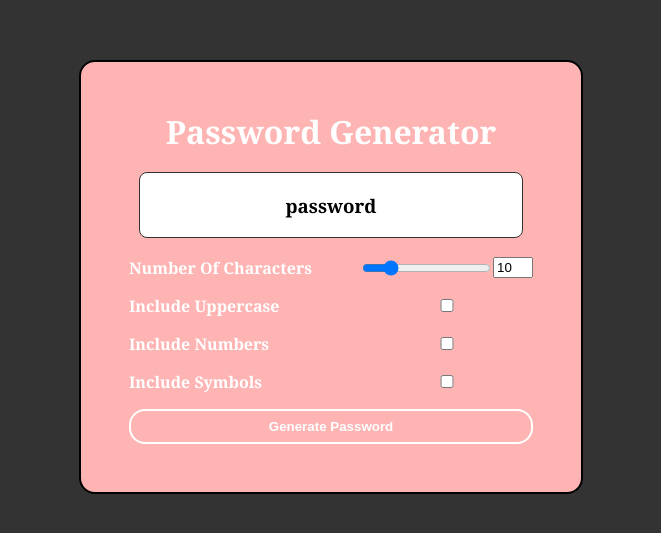
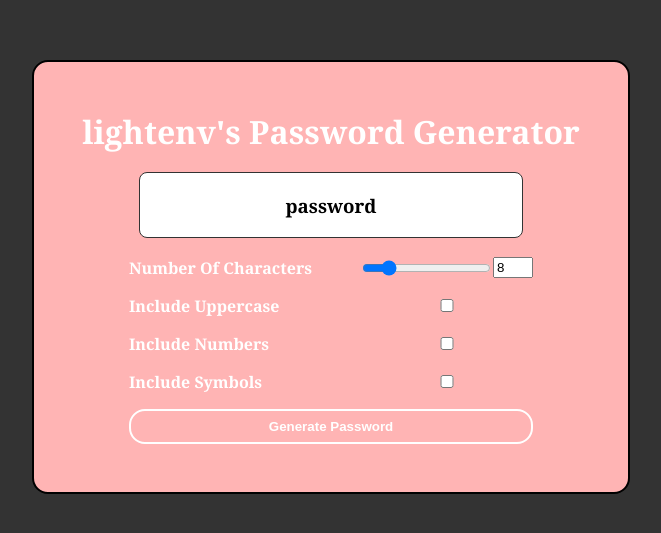
Before and after one commit to lightenv/lightenvpasswordgenerator, a plain HTML site: page index.html in a window 1280 px wide. Shown: the part 123-656 px from the top of the page, without its empty margins (309-970 px from the left). Drawn offline with Linux system fonts and the light colour scheme.

Commit message:
Update index.html

```diff
--- a/index.html
+++ b/index.html
@@ -6,17 +6,17 @@
   <meta http-equiv="X-UA-Compatible" content="ie=edge">
   <script src="script.js" defer></script>
   <link rel="stylesheet" href="styles.css">
-  <title>Password Generator</title>
+  <title>lightenv's Password Generator</title>
 </head>
 <body>
   <div class="container">
-    <h1 class="title">Password Generator</h1>
+    <h1 class="title">lightenv's Password Generator</h1>
     <h3 class="password-display" id="passwordDisplay">password</h3>
     <form id="passwordGeneratorForm" class="form">
       <label for="characterAmountNumber">Number Of Characters</label>
       <div class="character-amount-container">
-        <input type="range" min="1" max="50" value="10" id="characterAmountRange">
-        <input class="number-input" type="number" min="1" max="50" value="10" id="characterAmountNumber">
+        <input type="range" min="1" max="42" value="8" id="characterAmountRange">
+        <input class="number-input" type="number" min="1" max="42" value="8" id="characterAmountNumber">
       </div>
 
       <label for="includeUppercase">Include Uppercase</label>
```
